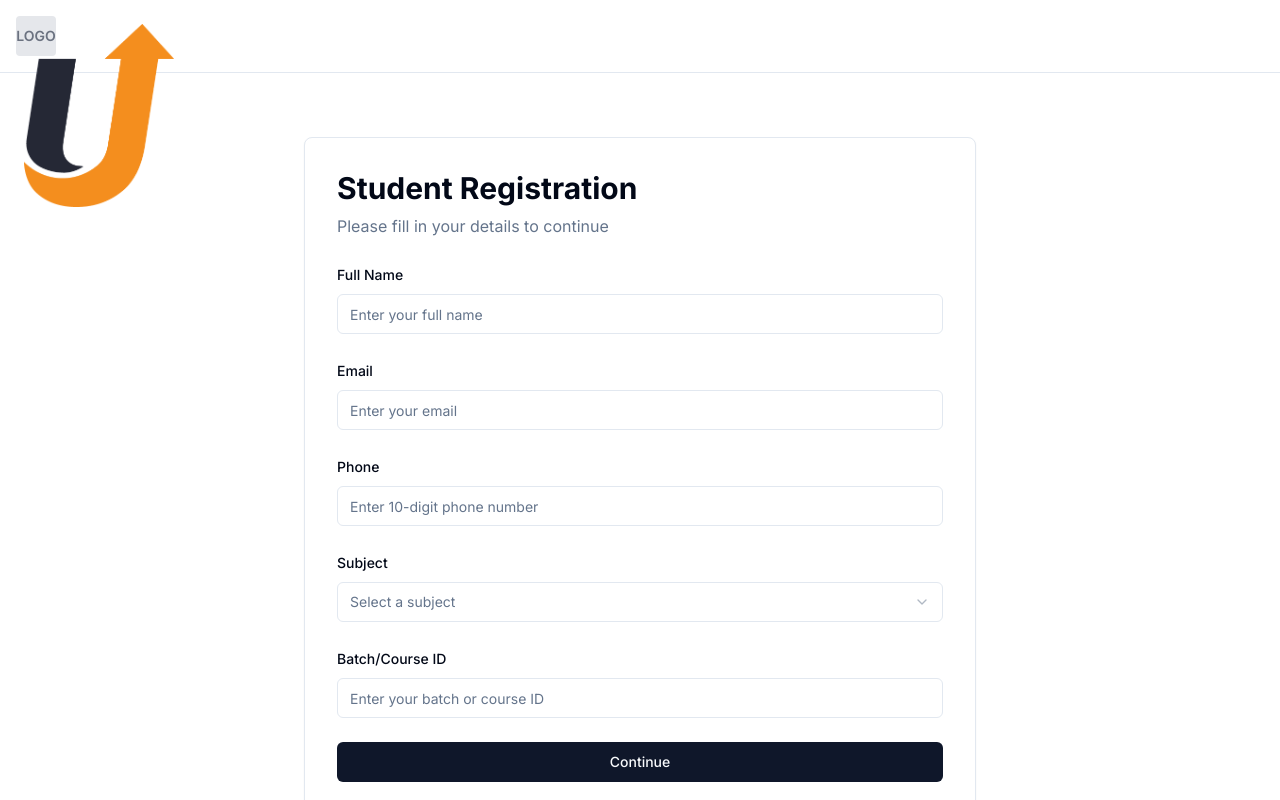
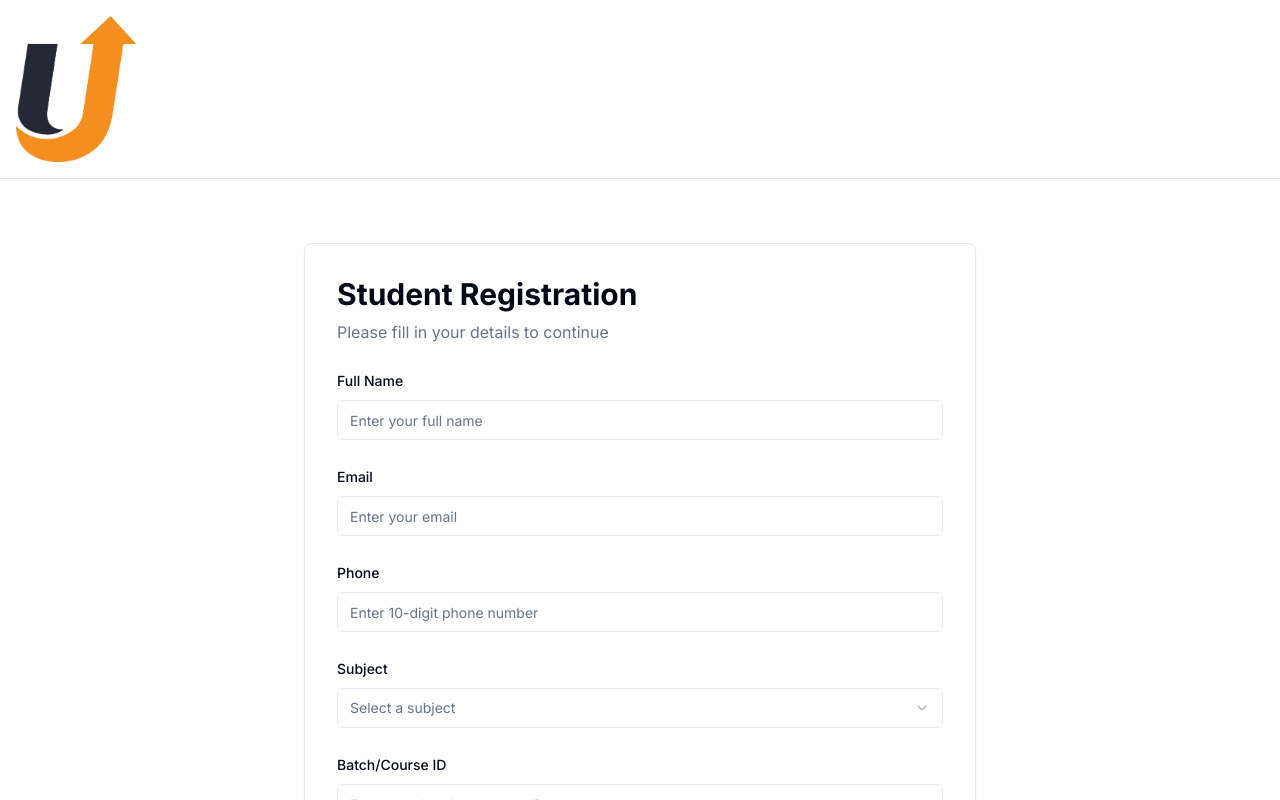
Before and after one commit to superadmin-create/ai-viva, a Next.js app: page / in a window 1280 px wide. Shown: the top 800 px of the page. Built offline with nearby package versions, Linux system fonts and the light colour scheme.

Commit message:
Replace LOGO placeholder with actual LeapUp logo in header

```diff
--- a/app/layout.tsx
+++ b/app/layout.tsx
@@ -1,5 +1,6 @@
 import type { Metadata } from "next";
 import { Inter } from "next/font/google";
+import Image from "next/image";
 import "./globals.css";
 
 const inter = Inter({ subsets: ["latin"] });
@@ -20,9 +21,14 @@ export default function RootLayout({
         <header className="border-b">
           <div className="container mx-auto px-4 py-4">
             <div className="flex items-center">
-              <div className="w-10 h-10 bg-gray-200 rounded flex items-center justify-center">
-                <span className="text-gray-500 text-sm font-semibold">LOGO</span>
-              </div>
+              <Image
+                src="/logo.png"
+                alt="LeapUp Logo"
+                width={120}
+                height={36}
+                priority
+                className="h-auto"
+              />
             </div>
           </div>
         </header>
--- a/app/page.tsx
+++ b/app/page.tsx
@@ -23,7 +23,6 @@ import {
   SelectTrigger,
   SelectValue,
 } from "@/components/ui/select";
-import Image from "next/image";
 
 const formSchema = z.object({
   fullName: z.string().min(1, "Full name is required"),
@@ -127,23 +126,10 @@ export default function Home() {
   };
 
   return (
-    <div className="min-h-screen">
-      {/* Logo - Top Left Corner */}
-      <div className="absolute top-4 left-4 md:top-6 md:left-6">
-        <Image
-          src="/logo.png"
-          alt="LeapUp Logo"
-          width={150}
-          height={45}
-          priority
-          className="h-auto"
-        />
-      </div>
-
-      <div className="container mx-auto px-4 py-8 md:py-16">
-        <div className="max-w-2xl mx-auto">
-          <div className="bg-card border rounded-lg shadow-sm p-6 md:p-8">
-            <div className="mb-6">
+    <div className="container mx-auto px-4 py-8 md:py-16">
+      <div className="max-w-2xl mx-auto">
+        <div className="bg-card border rounded-lg shadow-sm p-6 md:p-8">
+          <div className="mb-6">
             <h1 className="text-2xl md:text-3xl font-bold mb-2">
               Student Registration
             </h1>
@@ -269,7 +255,6 @@ export default function Home() {
               </Button>
             </form>
           </Form>
-          </div>
         </div>
       </div>
     </div>
```
